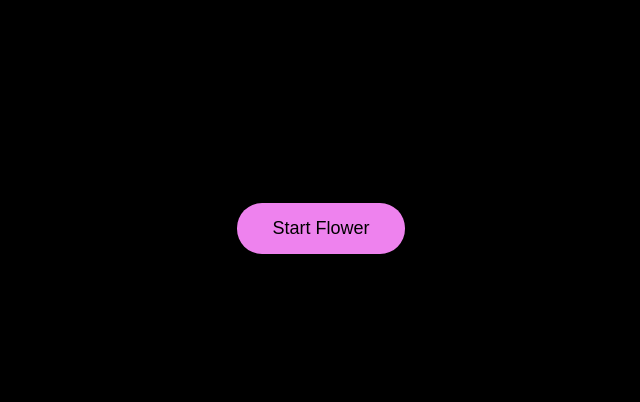
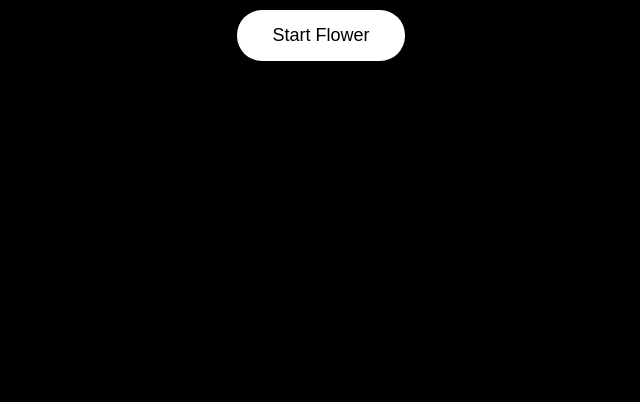
Before and after one commit to r29-clark/my-flower, a plain HTML site: page index.html in a window 1280 px wide. Shown: the part 398-800 px from the top of the page, without its empty margins (319-959 px from the left). Drawn offline with Linux system fonts and the light colour scheme.

Commit message:
Add files via upload

```diff
--- a/index.html
+++ b/index.html
@@ -7,29 +7,45 @@
 <title>My Flower</title>
 
 <style>
+    * {
+        box-sizing: border-box;
+    }
+
+    html, body {
+        margin: 0;
+        padding: 0;
+        width: 100%;
+        min-height: 100%;
+        background-color: black;
+    }
+
     body {
-        background: black;
+        font-family: Arial, sans-serif;
         color: white;
-        font-family: Arial, sans-serif;
-        text-align: center;
-        margin: 0;
-        padding: 20px;
+    }
+
+    /* Welcome screen */
+    #welcome {
+        position: fixed;
+        inset: 0;
+        background-color: black;
+        display: flex;
+        flex-direction: column;
+        justify-content: center;
+        align-items: center;
+        gap: 25px;
+        z-index: 10;
     }
 
     h1 {
-        color: violet;
-    }
-
-    canvas {
-        width: 100%;
-        max-width: 600px;
-        height: 500px;
-        display: block;
-        margin: auto;
+        color: white;
+        text-align: center;
+        margin: 0;
+        font-size: 36px;
     }
 
     button {
-        background: violet;
+        background-color: white;
         color: black;
         border: none;
         padding: 15px 35px;
@@ -37,16 +53,38 @@
         font-size: 18px;
         cursor: pointer;
     }
+
+    /* Flower animation screen */
+    #flowerScreen {
+        display: none;
+        width: 100%;
+        min-height: 100vh;
+        background-color: black;
+        justify-content: center;
+        align-items: center;
+    }
+
+    canvas {
+        display: block;
+        width: 100%;
+        max-width: 600px;
+        height: min(80vh, 600px);
+    }
 </style>
 </head>
 
 <body>
 
-<h1>My Flower 🌸</h1>
+<!-- Welcome screen -->
+<div id="welcome">
+    <h1>My Flower 🌸</h1>
+    <button onclick="startFlower()">Start Flower</button>
+</div>
 
-<canvas id="flower"></canvas>
-
-<button onclick="startFlower()">Start Flower</button>
+<!-- Flower animation -->
+<div id="flowerScreen">
+    <canvas id="flower"></canvas>
+</div>
 
 <audio id="music" src="music.mp3"></audio>
 
@@ -55,11 +93,16 @@ const canvas = document.getElementById("flower");
 const ctx = canvas.getContext("2d");
 
 let strokes = [];
-let x = 0, y = 0;
+let x = 0;
+let y = 0;
 let angle = 0;
 let penDown = true;
-let penColor = "violet";
-let currentStroke = {color: penColor, points: [{x, y}]};
+let penColor = "red";
+
+let currentStroke = {
+    color: penColor,
+    points: [{x, y}]
+};
 
 function addPoint(px, py) {
     if (penDown) {
@@ -83,10 +126,6 @@ function right(degrees) {
 
 function circle(radius, extent) {
     const steps = 30;
-    const startAngle = Math.atan2(
-        y - (y - Math.cos(angle * Math.PI / 180) * radius),
-        x - (x + Math.sin(angle * Math.PI / 180) * radius)
-    );
 
     const cx = x + Math.sin(angle * Math.PI / 180) * radius;
     const cy = y - Math.cos(angle * Math.PI / 180) * radius;
@@ -95,8 +134,10 @@ function circle(radius, extent) {
 
     for (let i = 1; i <= steps; i++) {
         const a = start - (extent * Math.PI / 180) * i / steps;
+
         x = cx + radius * Math.cos(a);
         y = cy + radius * Math.sin(a);
+
         addPoint(x, y);
     }
 
@@ -109,19 +150,26 @@ function penup() {
 
 function pendown() {
     penDown = true;
-    currentStroke = {color: penColor, points: [{x, y}]};
+    currentStroke = {
+        color: penColor,
+        points: [{x, y}]
+    };
     strokes.push(currentStroke);
 }
 
 function setColor(color) {
     penColor = color;
+
     if (penDown) {
-        currentStroke = {color: penColor, points: [{x, y}]};
+        currentStroke = {
+            color: penColor,
+            points: [{x, y}]
+        };
         strokes.push(currentStroke);
     }
 }
 
-// Draw the flower
+// Draw flower
 strokes.push(currentStroke);
 
 for (let i = 0; i < 36; i++) {
@@ -131,7 +179,7 @@ for (let i = 0; i < 36; i++) {
     left(10);
 }
 
-// Draw the stem
+// Draw stem
 penup();
 right(90);
 forward(100);
@@ -139,38 +187,37 @@ pendown();
 setColor("green");
 forward(200);
 
-// Move halfway up the stem
+// Move halfway up stem
 penup();
 forward(-100);
 pendown();
 
-// Draw the leaf
+// Draw leaf
 right(90);
 circle(40, 90);
 left(90);
 circle(40, 90);
 
-// Prepare the drawing
+// Calculate drawing points
 const allPoints = strokes.reduce(
-    (total, stroke) => total + stroke.points.length, 0
+    (total, stroke) => total + stroke.points.length,
+    0
 );
+
+const points = strokes.flatMap(stroke => stroke.points);
+
+const minX = Math.min(...points.map(p => p.x));
+const maxX = Math.max(...points.map(p => p.x));
+const minY = Math.min(...points.map(p => p.y));
+const maxY = Math.max(...points.map(p => p.y));
 
 function draw(progress) {
     const dpr = window.devicePixelRatio || 1;
     const w = canvas.clientWidth;
     const h = canvas.clientHeight;
 
-    if (canvas.width !== Math.round(w * dpr) ||
-        canvas.height !== Math.round(h * dpr)) {
-        canvas.width = Math.round(w * dpr);
-        canvas.height = Math.round(h * dpr);
-    }
-
-    const points = strokes.flatMap(s => s.points);
-    const minX = Math.min(...points.map(p => p.x));
-    const maxX = Math.max(...points.map(p => p.x));
-    const minY = Math.min(...points.map(p => p.y));
-    const maxY = Math.max(...points.map(p => p.y));
+    canvas.width = Math.round(w * dpr);
+    canvas.height = Math.round(h * dpr);
 
     const scale = Math.min(
         (w - 40) / (maxX - minX),
@@ -178,14 +225,10 @@ function draw(progress) {
     );
 
     ctx.setTransform(
-        dpr * scale, 0, 0, dpr * scale,
+        dpr * scale, 0,
+        0, dpr * scale,
         dpr * (w - (maxX - minX) * scale) / 2 - dpr * minX * scale,
         dpr * (h - (maxY - minY) * scale) / 2 - dpr * minY * scale
-    );
-
-    ctx.clearRect(
-        minX - 1000, minY - 1000,
-        w / scale + 2000, h / scale + 2000
     );
 
     let remaining = Math.floor(progress * allPoints);
@@ -193,6 +236,7 @@ function draw(progress) {
     for (const stroke of strokes) {
         const pts = stroke.points;
         const count = Math.min(remaining, pts.length);
+
         remaining -= count;
 
         if (count < 2) continue;
@@ -212,10 +256,18 @@ function draw(progress) {
     }
 }
 
-let startTime;
+let startTime = null;
 
 function animate(timestamp) {
-    const progress = Math.min((timestamp - startTime) / 30000, 1);
+    if (startTime === null) {
+        startTime = timestamp;
+    }
+
+    const progress = Math.min(
+        (timestamp - startTime) / 30000,
+        1
+    );
+
     draw(progress);
 
     if (progress < 1) {
@@ -224,20 +276,18 @@ function animate(timestamp) {
 }
 
 function startFlower() {
-    startTime = null;
-    draw(0);
+    document.getElementById("welcome").style.display = "none";
+    document.getElementById("flowerScreen").style.display = "flex";
 
     const music = document.getElementById("music");
     music.currentTime = 0;
-    music.play().catch(() => {});
+    music.play().catch(error => {
+        console.log("Music could not play:", error);
+    });
 
-    requestAnimationFrame(timestamp => {
-        startTime = timestamp;
-        animate(timestamp);
-    });
+    startTime = null;
+    requestAnimationFrame(animate);
 }
-
-draw(0);
 </script>
 
 </body>
```
Also changed, not shown: 1 other file.
